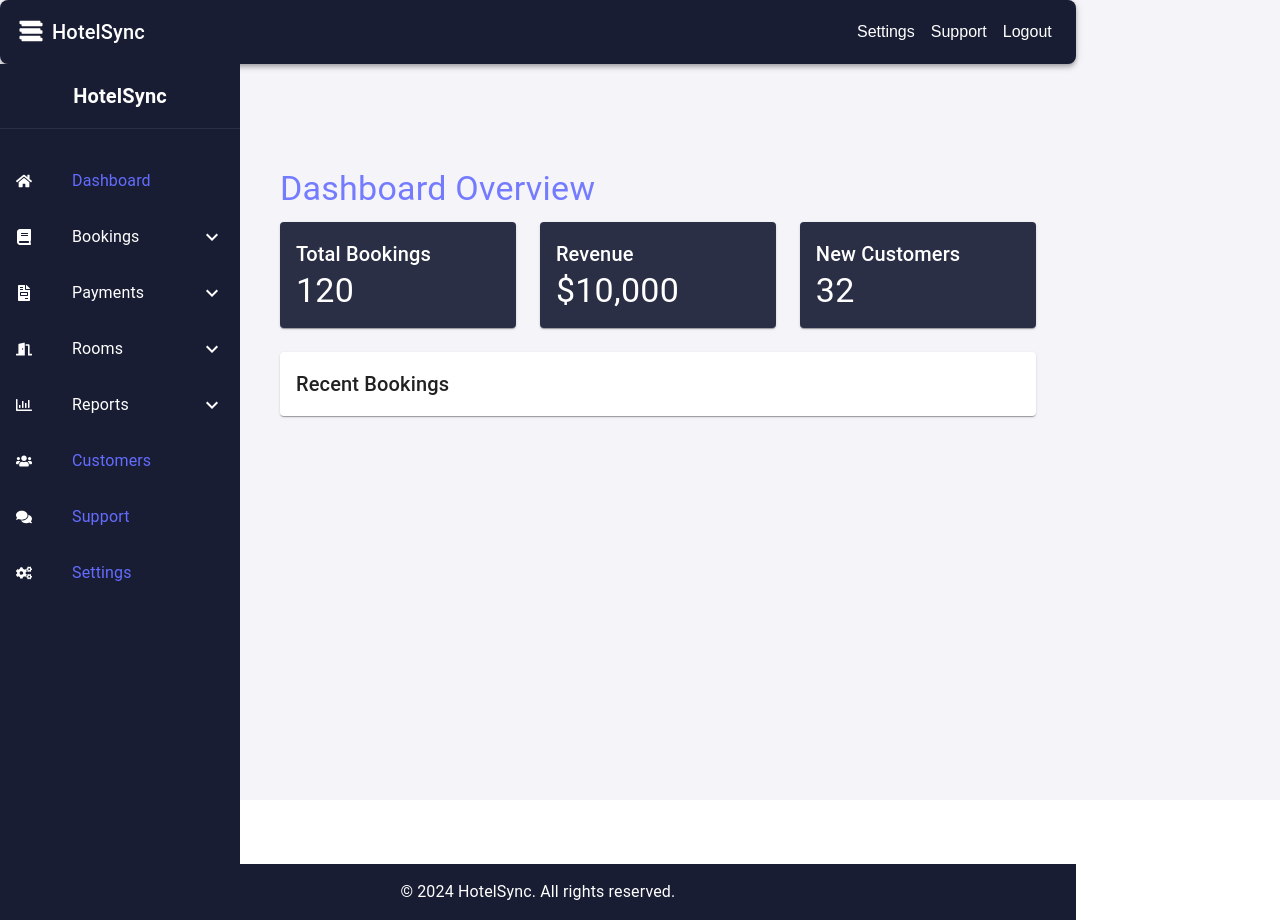
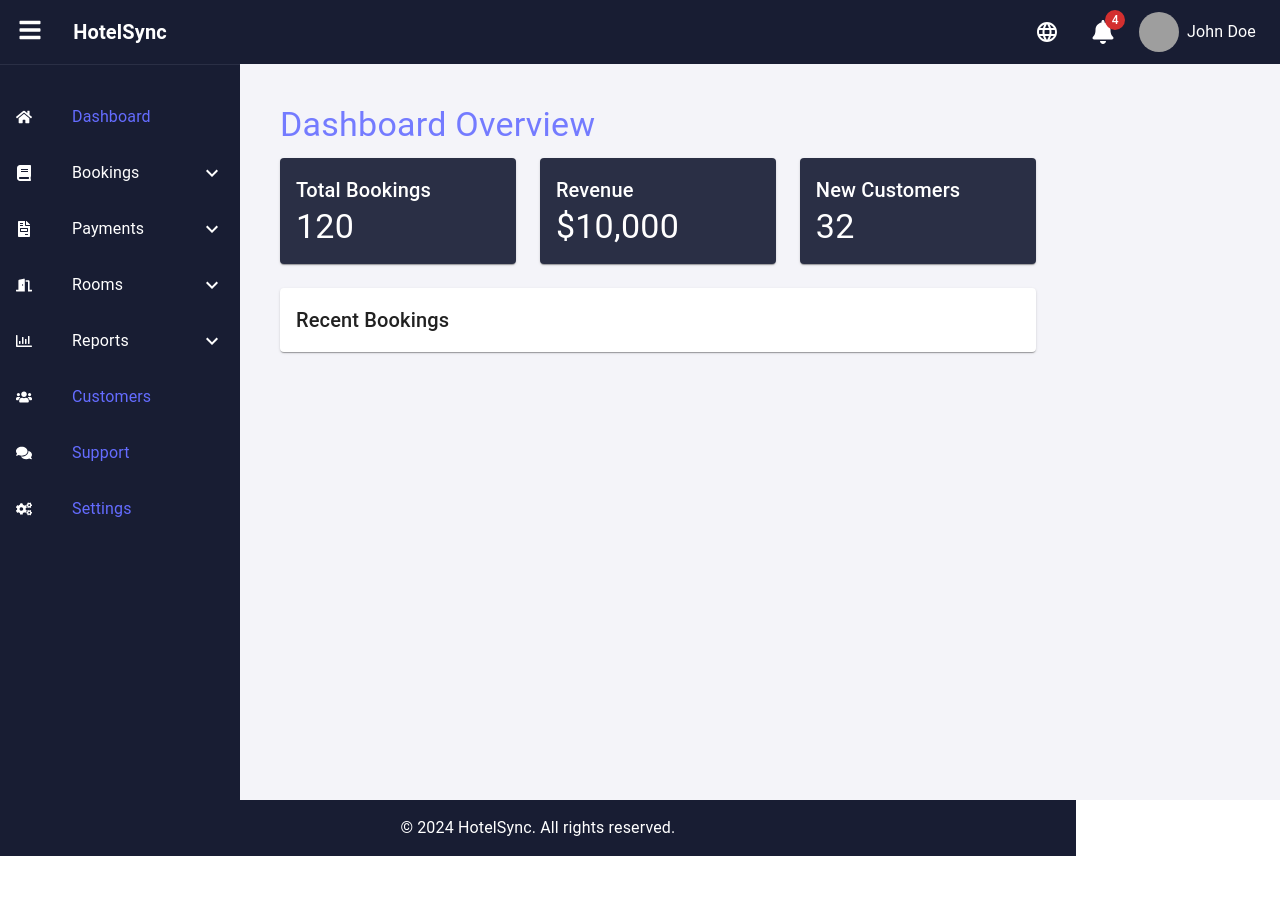
Before and after one commit to hirunaofficial/hotel-sync, a React (Vite) app in the folder hotel-sync-frontend/: page / in a window 1280 px wide. After the commit the page ends 856 px from the top, so only its background shows below. Built offline with nearby package versions, Linux system fonts and the light colour scheme; grey boxes are pictures that could not be loaded.

Commit message:
Updated Header Components

```diff
--- a/hotel-sync-frontend/src/components/Header.jsx
+++ b/hotel-sync-frontend/src/components/Header.jsx
@@ -1,29 +1,94 @@
-// src/components/Header.jsx
-import React from 'react';
-import { AppBar, Toolbar, Typography, IconButton } from '@mui/material';
-import { FaBars } from 'react-icons/fa';
-import { NavLink } from 'react-router-dom';
+import React, { useState } from 'react';
+import { AppBar, Toolbar, Typography, Box, IconButton, Menu, MenuItem, Avatar, Badge } from '@mui/material';
+import { FaBell } from 'react-icons/fa'; // Notification Icon
+import { MdLanguage } from 'react-icons/md'; // Language Selector Icon
 
-const Header = ({ toggleSidebar }) => {
+const Header = () => {
+  const [anchorEl, setAnchorEl] = useState(null);
+  const [anchorLangEl, setAnchorLangEl] = useState(null);
+
+  // Example logged-in user details
+  const loggedInUser = {
+    name: 'John Doe',
+    avatarUrl: 'https://i.pravatar.cc/300', // Placeholder for avatar image
+  };
+
+  // Handle profile menu opening/closing
+  const handleProfileMenuOpen = (event) => {
+    setAnchorEl(event.currentTarget);
+  };
+
+  const handleMenuClose = () => {
+    setAnchorEl(null);
+  };
+
+  // Handle language menu opening/closing
+  const handleLanguageMenuOpen = (event) => {
+    setAnchorLangEl(event.currentTarget);
+  };
+
+  const handleLanguageMenuClose = () => {
+    setAnchorLangEl(null);
+  };
+
   return (
-    <AppBar position="static" sx={{ backgroundColor: '#181D33' }}>
-      <Toolbar>
-        <IconButton edge="start" color="inherit" aria-label="menu" onClick={toggleSidebar}>
-          <FaBars />
-        </IconButton>
-        <Typography variant="h6" sx={{ flexGrow: 1 }}>
-          HotelSync
+    <AppBar
+      position="fixed" // Keep the header fixed at the top
+      sx={{
+        backgroundColor: '#181D33',
+        width: 'calc(100% - 240px)', // Adjust width based on sidebar
+        marginLeft: '240px', // Adjust this based on sidebar width
+        zIndex: 1200, // Ensure it stays on top
+        borderRadius: '0', // Ensuring no border radius
+        boxShadow: 'none', // Optional: Remove box shadow for a flat design
+      }}
+    >
+      <Toolbar sx={{ display: 'flex', justifyContent: 'space-between', alignItems: 'center', height: '64px' }}>
+
+        {/*title on the left */}
+        <Typography variant="h6" sx={{ fontWeight: 'bold', fontSize: '1.5rem', color: '#fff' }}>
+
         </Typography>
-        {/* Add links or buttons here */}
-        <NavLink to="/settings" style={{ color: 'white', textDecoration: 'none', marginRight: '16px' }}>
-          Settings
-        </NavLink>
-        <NavLink to="/support" style={{ color: 'white', textDecoration: 'none', marginRight: '16px' }}>
-          Support
-        </NavLink>
-        <NavLink to="/logout" style={{ color: 'white', textDecoration: 'none' }}>
-          Logout
-        </NavLink>
+
+        {/* Right side - Notifications, Language, Profile */}
+        <Box sx={{ display: 'flex', alignItems: 'center', gap: '16px' }}>
+          {/* Language Selector */}
+          <IconButton color="inherit" onClick={handleLanguageMenuOpen}>
+            <MdLanguage />
+          </IconButton>
+          <Menu
+            anchorEl={anchorLangEl}
+            open={Boolean(anchorLangEl)}
+            onClose={handleLanguageMenuClose}
+          >
+            <MenuItem onClick={handleLanguageMenuClose}>English</MenuItem>
+            <MenuItem onClick={handleLanguageMenuClose}>Spanish</MenuItem>
+            <MenuItem onClick={handleLanguageMenuClose}>French</MenuItem>
+          </Menu>
+
+          {/* Notification Icon */}
+          <IconButton color="inherit">
+            <Badge badgeContent={4} color="error">
+              <FaBell />
+            </Badge>
+          </IconButton>
+
+          {/* User Profile Section */}
+          <Box sx={{ display: 'flex', alignItems: 'center', cursor: 'pointer' }} onClick={handleProfileMenuOpen}>
+            <Avatar alt={loggedInUser.name} src={loggedInUser.avatarUrl} sx={{ marginRight: '8px' }} />
+            <Typography variant="body1" sx={{ color: 'white' }}>
+              {loggedInUser.name}
+            </Typography>
+          </Box>
+          <Menu
+            anchorEl={anchorEl}
+            open={Boolean(anchorEl)}
+            onClose={handleMenuClose}
+          >
+            <MenuItem onClick={handleMenuClose}>Profile</MenuItem>
+            <MenuItem onClick={handleMenuClose}>Logout</MenuItem>
+          </Menu>
+        </Box>
       </Toolbar>
     </AppBar>
   );
```
